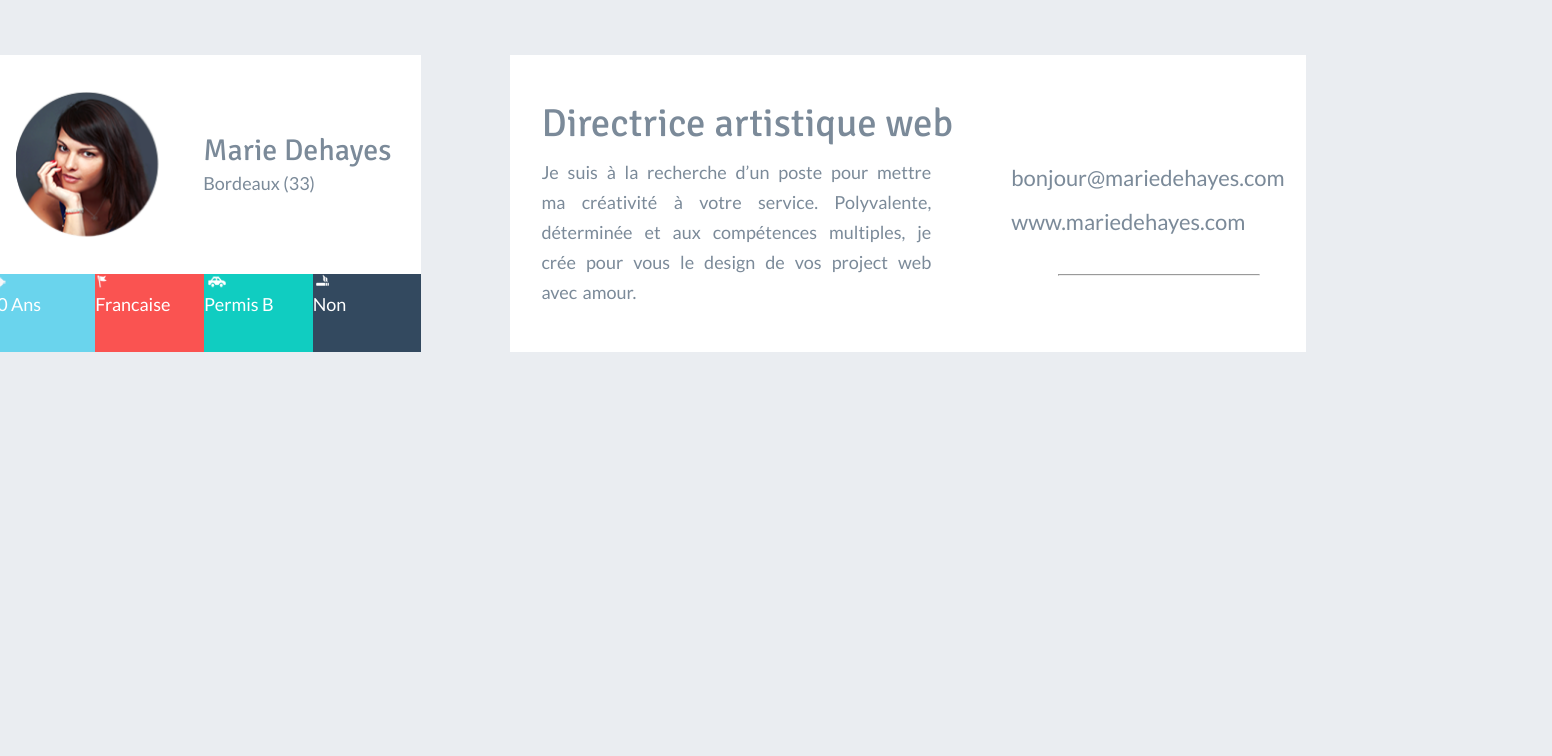
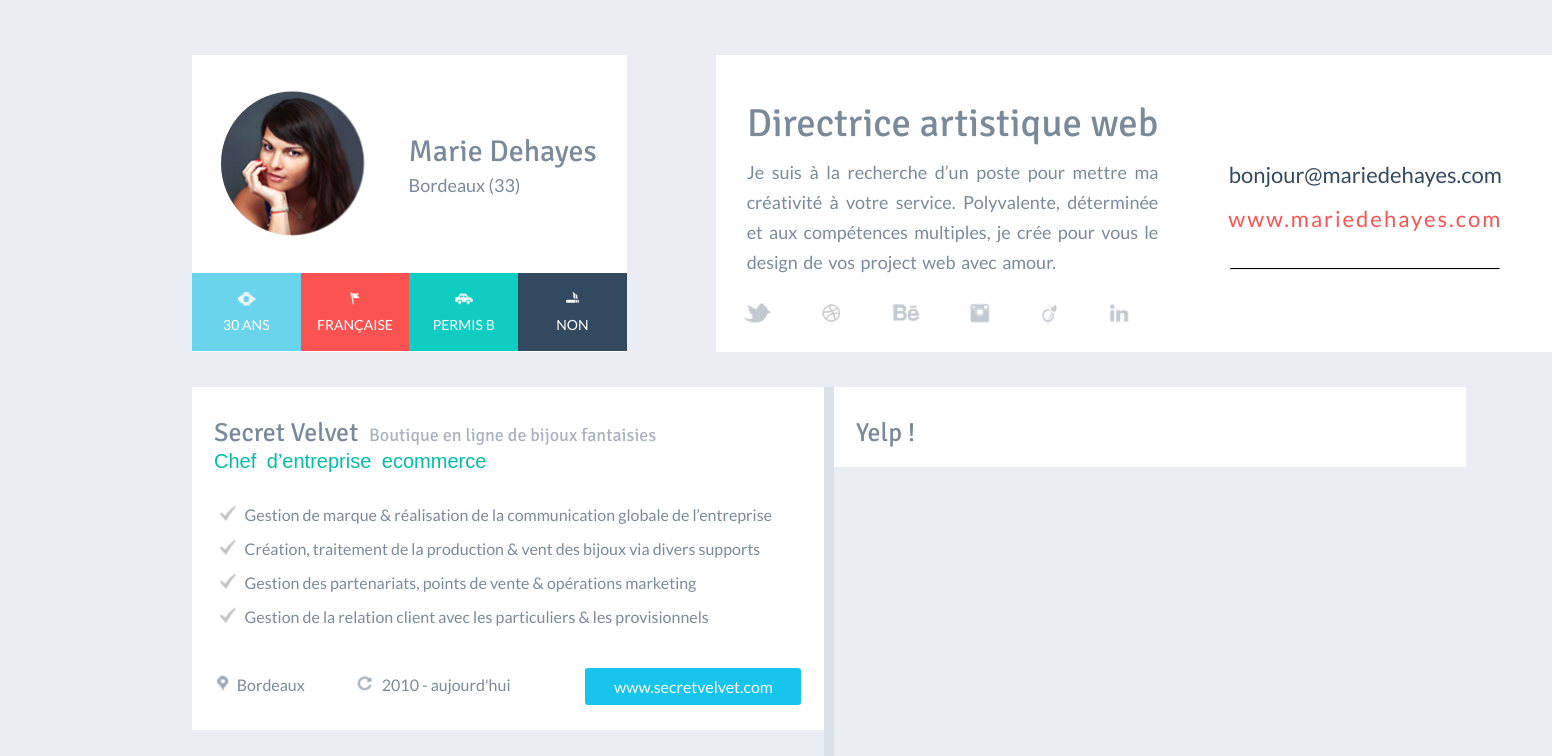
Before and after one commit to byesolarcat/Practice2021, a plain HTML site: page Hello/index.html in a window 1280 px wide. Shown: the top 756 px of the page, 1552 px wide, since content can reach past the window. Drawn offline with Linux system fonts and the light colour scheme; a web font is replaced by a local one.

Commit message:
Add workplace card

```diff
--- a/Hello/Style/style.css
+++ b/Hello/Style/style.css
@@ -3,20 +3,21 @@ body {
     color: #7B8A99;
 
     display: flex;
-    flex-flow: row nowrap;
+    flex-flow: column nowrap;
     justify-content: center;
     align-content: center;
-    align-items: center;
+    /* align-items: center; */
+
     height:100%;
-    /* margin: 55px 80px 0 85px; */
     margin: 55px 14% 0 15%;
-    padding: 0;
+
+    /* overflow-x: visible; */
 }
 
 h1 {
     font-family: 'Signika', sans-serif;
     font-weight: 300;
-    font-size: 30px;
+    font-size: 26px;
     white-space: nowrap;
 }
 
@@ -27,92 +28,195 @@ p {
 
 .personal-info-container {
     display: flex;
-    /* flex-direction; */
+    flex-flow: row nowrap;
+    /* justify-content: center; */
+    align-content: center;
+    align-items: center;
 }
 
 .personal-info-card {
-    float: left;
+    background-color: white;
+    /* padding: 36px 34px 0px 27px; */
     height: 297px;
-    background-color: white;
 }
 
     .avatar {
+        margin: 36px 0 37px 29px;
         height: 145px;
-        margin: 37px 0 37px 29px;
+        border-radius: 50%;
     }
 
     .personal-info-card article {
-        display: inline-block;
-        margin: 52px 30px 0 44px;
-
-    }
-
-    .personal-info-card p {
-        margin-top: -22px;
+        margin: 67px 30px 0 44px;
+        line-height: 9px;
     }
 
     .personal-info-card footer {
         display: flex;
-        flex-direction: row;
+        flex-direction: row nowrap;
+        align-content: center;
+        align-items: center;
     }
 
     .personal-info-card-etc {
         width: 25%;
         height: 78px;
+
+        display: flex;
+        flex-flow: column nowrap;
+        justify-content: center;
+        align-items: center;
     }
 
     .personal-info-card-etc p {
         color: white;
-        margin-top: 0;
+        font-size: 14px;
+        margin-top: 10px;
+        text-transform:uppercase;
     }
 
     .personal-info-card-etc img{
         height: 15px;
-        text-align: center;
+        margin-top: 13px;
     }
 
 .small-resume-card {
     background-color: white;
     display: flex;
+    flex-direction: column;
+    height: 297px;
+}
+    .resume-and-contacts {
+        display: flex;
     }
 
         .small-resume-card article {
-        margin: 12px 0px 0px 31px;
+            padding: 12px 40px 0px 31px;
+            width: 57%;
+
             font-size: 14px;
-        width: 49%;
         }
 
-    .small-resume-article {
+            .small-resume-card article p {
                 margin-top: -23px;
+
                 word-spacing: 2px;
                 line-height: 30px;
                 text-align: justify;
             }
 
-    .small-resume-card h1 {
+            .small-resume-card article h1 {
                 font-size: 39px;
             }
 
         .small-resume-card address {
-        margin-left: 80px;
-        margin-top: 10px;
+            padding: 98px 50px 0 30px;
 
-        text-align: center;
-        vertical-align: middle;
+            text-align: justify;
 
             display: flex;
             flex-direction: column;
-        justify-content: center;
+            align-content: center;
+            align-items: center;
         }
 
             .small-resume-card address p{
+                color: #33495F;
                 font-size: 22px;
                 font-style: normal;
 
                 line-height: 44px;
-            text-align: justify;
+
+                margin: 0;
             }
 
             .small-resume-card hr {
-        width: 200px;
+                width: 268px;
+                border-top: solid black 1px;
+                margin-top: 27px;
             }
+
+    .small-resume-card footer {
+        padding: 8px 0 0 28px;
+    }
+    .small-resume-card footer img{
+        height: 20px;
+        margin-right: 46px;
+    }
+
+main {
+    margin-top: 35px;
+
+    display: flex;
+    /* justify-content: center; */
+    /* align-content: center; */
+    /* align-items: center; */
+}
+
+.left-side-cards{
+    margin: 0 auto;
+
+    display: flex;
+    flex-flow: column;
+}
+
+.right-side-cards {
+    display: flex;
+    flex-flow: column;
+}
+
+.workplace-card{
+    padding: 13px 0 0 22px;
+    width: 610px;
+
+    background-color: white;
+}
+
+    .workplace-card footer {
+        display: flex;
+        margin: 50px 0 20px -4px;
+    }
+
+    .workplace-card footer button {
+        background-color: #16c4ec;
+        margin: -8px 0 5px 30px;
+        width: 216px;
+
+        border-style: unset;
+        border-radius: 3px;
+
+        font-family : inherit;
+        font-family: 'Lato', sans-serif;
+        font-size: 1em;
+        color:white;
+    }
+
+    .workplace-card footer .checkmark {
+        margin-right: 45px;
+    }
+
+.workplace-description {
+    color: #ABB3BE;
+    font-size: 18px;
+    margin-left: 5px;
+}
+
+.position {
+    color: #04BCA6;
+    font-weight: 400;
+    font-size: 20px;
+    word-spacing: 5px;
+    font-family: 'Signika Negative', sans-serif;
+    margin-top: -17px;
+    margin-bottom: 33px;
+}
+
+.checkmark{
+    font-size: 16px;
+    padding-left: 6px;
+    margin-top: -1px;
+}
+
+    .checkmark img {
+        padding-right: 5px;
+    }
--- a/Hello/index.html
+++ b/Hello/index.html
@@ -11,7 +11,7 @@
                 <div style="display: inline-flex;">
                     <img class ="avatar" src="img/profile/avatar.png">
                     <article>
-                        <h1>Marie Dehayes</h1>
+                        <h1 style="font-size: 30px;">Marie Dehayes</h1>
                         <p>Bordeaux (33)</p>
                     </article>
                 </div>
@@ -22,7 +22,7 @@
                     </div>
                     <div class="personal-info-card-etc" style="background-color: #FA5351;">
                         <img src="img/profile/icon2.png">
-                        <p>Francaise</p>
+                        <p>Française</p>
                     </div>
                     <div class="personal-info-card-etc" style="background-color: #10CDC1;">
                         <img src="img/profile/icon3.png">
@@ -34,18 +34,70 @@
                 </footer>
             </div>
             <div class="small-resume-card" style="margin-left: 89px;">
+                <div class="resume-and-contacts">
                 <article>
                     <h1>Directrice artistique web</h1>
-                    <p class="small-resume-article">Je suis à la recherche d’un poste pour mettre ma
+                    <p>Je suis à la recherche d’un poste pour mettre ma
                         créativité à votre service. Polyvalente, déterminée et aux compétences
                         multiples, je crée pour vous le design de vos project web avec amour.</p>
                 </article>
                 <address>
-                    <p>bonjour@mariedehayes.com
-                    www.mariedehayes.com</p>
+                    <p>bonjour@mariedehayes.com</p>
+                    <p style="letter-spacing: 2px; color: #FA5351;">www.mariedehayes.com</p>
                     <hr>
                 </address>
             </div>
+                <footer>
+                    <img src="img/socials/twitter.png">
+                    <img src="img/socials/dribble.png">
+                    <img src="img/socials/behance.png">
+                    <img src="img/socials/instagram.png">
+                    <img src="img/socials/dunno.png">
+                     <img src="img/socials/linkedin.png">
+                </footer>
+            </div>
         </div>
+        <main>
+            <div class="left-side-cards">
+                <div class="workplace-card">
+                    <h1>Secret Velvet <span class="workplace-description">Boutique en ligne de bijoux fantaisies</span></h1>
+                    <p class="position">Chef d’entreprise ecommerce</p>
+                    <p class="checkmark">
+                        <span><img src="img/checkmark.png" height="16px"></span>
+                        Gestion de marque & réalisation de la communication globale de l’entreprise
+                    </p>
+                    <p class="checkmark">
+                        <span><img src="img/checkmark.png" height="16px"></span>
+                        Création, traitement de la production & vent des bijoux via divers supports
+                    </p>
+                    <p class="checkmark">
+                        <span><img src="img/checkmark.png" height="16px"></span>
+                        Gestion des partenariats, points de vente & opérations marketing
+                    </p>
+                    <p class="checkmark">
+                        <span><img src="img/checkmark.png" height="16px"></span>
+                        Gestion de la relation client avec les particuliers & les provisionnels
+                    </p>
+                    <footer>
+                        <p class="checkmark">
+                            <span><img src="img/placemark.png" height="16px"></span>
+                            Bordeaux
+                        </p>
+                        <p class="checkmark">
+                            <span><img src="img/timemark.png" height="16px"></span>
+                            2010 - aujourd'hui
+                        </p>
+                        <button>www.secretvelvet.com</button>
+                    </footer>
+                </div>
+
+            </div>
+            <div style="border: 5px solid #DBE1E8; height: 800px;" class="timeline"></div>
+            <div class="right-side-cards">
+                <div class="workplace-card">
+                    <h1>Yelp !</h1>
+                </div>
+            </div>
+        </main>
     </body>
 </html>
```
Also changed, not shown: Hello/img/checkmark.png (added), Hello/img/placemark.png (added), Hello/img/socials/behance.png (added), Hello/img/socials/dribble.png (added), Hello/img/socials/dunno.png (added), Hello/img/socials/instagram.png (added), Hello/img/socials/linkedin.png (added), Hello/img/socials/twitter.png (added), Hello/img/timemark.png (added). Lines whose indentation alone changed are shown as unchanged.
